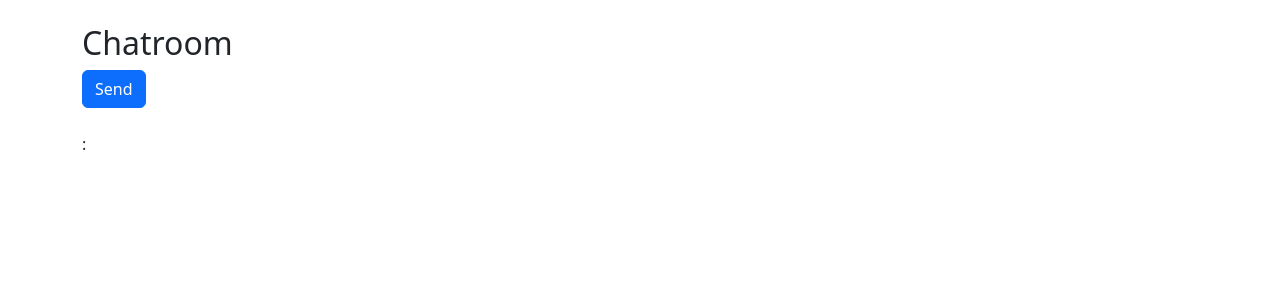
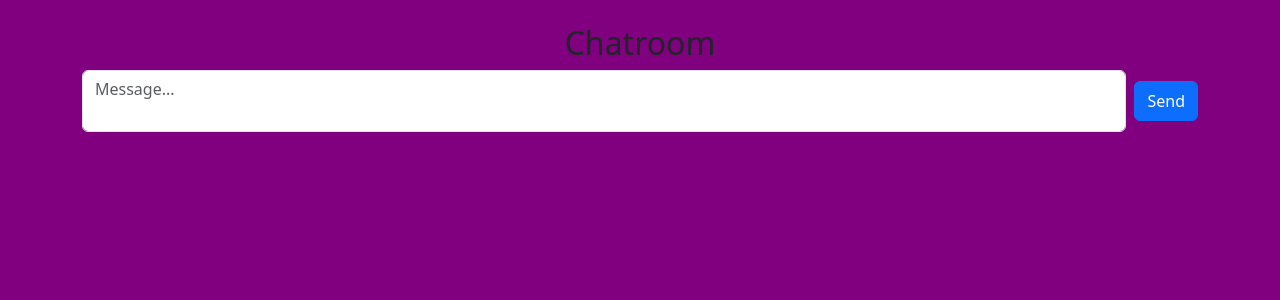
Before and after one commit to GabrielG95/CSE412Final_Project, a Django app: page /chatroom/ in a window 1280 px wide. Shown: the top 300 px of the page. Run offline with Django 4.2, Linux system fonts and the light colour scheme; tables that the repository leaves empty hold one stand-in row (values such as "Sample post"); one stand-in notice (Sample message) is shown.

Commit message:
Made some changes to chatroom.html

```diff
--- a/messaging_app/chat/forms.py
+++ b/messaging_app/chat/forms.py
@@ -4,11 +4,11 @@ from .models import Message
 class MessageForm(forms.ModelForm):
     class Meta:
         model = Message
-        fields = ['messages']
+        fields = ['content']
         widgets = {
-                'messages': forms.Textarea(attrs={
-                    'class': 'form-control',
-                    'placeholder': 'Type your message here...',
-                    'rows': 10
+                'content': forms.Textarea(attrs={
+                    'class': 'form-control custom-message-box',
+                    'placeholder': 'Message...',
+                    'rows': 2,
                     })
                 }
--- a/messaging_app/chat/models.py
+++ b/messaging_app/chat/models.py
@@ -12,7 +12,7 @@ from django.contrib.auth.models import User
 
 class Message(models.Model):
     # .TextField is for unlimited messaging input
-    messages = models.TextField()
+    content = models.TextField()
     # Get current time for message
     date_posted = models.DateTimeField(default=timezone.now)
     # on_delete will remove the message when user deletes account
--- a/messaging_app/chat/static/chat/main.css
+++ b/messaging_app/chat/static/chat/main.css
@@ -86,10 +86,16 @@ a.article-title:hover {
 
 .chat-containers {
     max-width: 600px;
-    margin: 0 auto;
-    background-color: #000000;
+    width: 100%;
+    height: 300px;
+    /* background-color: #000000; */
     padding: 20px;
     border-radius: 8px;
+    position: fixed;
+    bottom: 20px;
+    overflow-y: auto;
+    left: 50%;
+    transform: translateX(-50%)
 }
 
 .message {
@@ -98,3 +104,9 @@ a.article-title:hover {
     margin-bottom: 10px;
     border-radius: 5px;
 }
+
+.custom-message-box {
+    height: auto;
+    min-height: 40px;
+    resize: none;
+}
--- a/messaging_app/chat/templates/chat/chatroom.html
+++ b/messaging_app/chat/templates/chat/chatroom.html
@@ -4,23 +4,23 @@
 <html>
 <head>
     <title>Chatroom</title>
-    <link rel="stylesheet" href="{% static 'css/main.css' %}">
+    <link rel="stylesheet" href="{% static 'chat/main.css' %}">
     <link href="https://cdn.jsdelivr.net/npm/bootstrap@5.3.0/dist/css/bootstrap.min.css" rel="stylesheet">
 </head>
-<body>
+<body style="background-color: #800080;">
     <div class="container mt-4">
-        <h2>Chatroom</h2>
+        <h2 style="text-align: center;">Chatroom</h2>
 
         <div class="mb-4">
-            <form method="post">
+            <form method="post" class="d-flex align-items-center gap-2">
                 {% csrf_token %}
-                {{ form.as_p }}
-                <button type="submit" class="btn btn-primary">Send</button>
+                {{ form.content }}
+                <button type="submit" style="height: 40px;" class="btn btn-primary">Send</button>
             </form>
         </div>
 
-        <div class="chat-container">
-            {% for message in messages %}
+        <div class="chat-containers">
+            {% for message in content %}
                 <div class="message mb-2">
                     <strong>{{ message.user.username }}</strong>: {{ message.content }} <br>
                     <small>{{ message.timestamp }}</small>
--- a/messaging_app/chat/views.py
+++ b/messaging_app/chat/views.py
@@ -10,7 +10,18 @@ def home(request):
     return render(request, "chat/home.html")
 
 def chatroom_view(request):
-    return render(request, "chat/chatroom.html")
+    if request.method == 'POST':
+        form = MessageForm(request.POST)
+        if form.is_valid():
+            message = form.save(commit=False)
+            message.author = request.user
+            message.save()
+            return redirect('chatroom')
+    else:
+        form = MessageForm()
+
+    messages = Message.objects.all().order_by('-date_posted')
+    return render(request, "chat/chatroom.html", {"form": form, "messages": messages})
 
 def chat_ai_view(request):
     return render(request, "chat/chat_ai.html")
```
